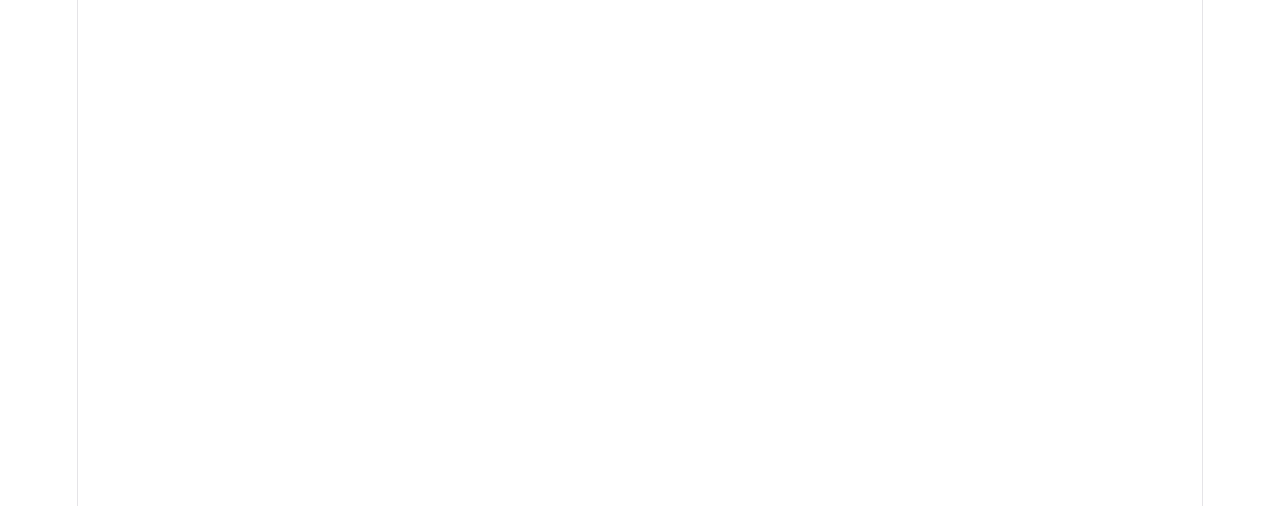
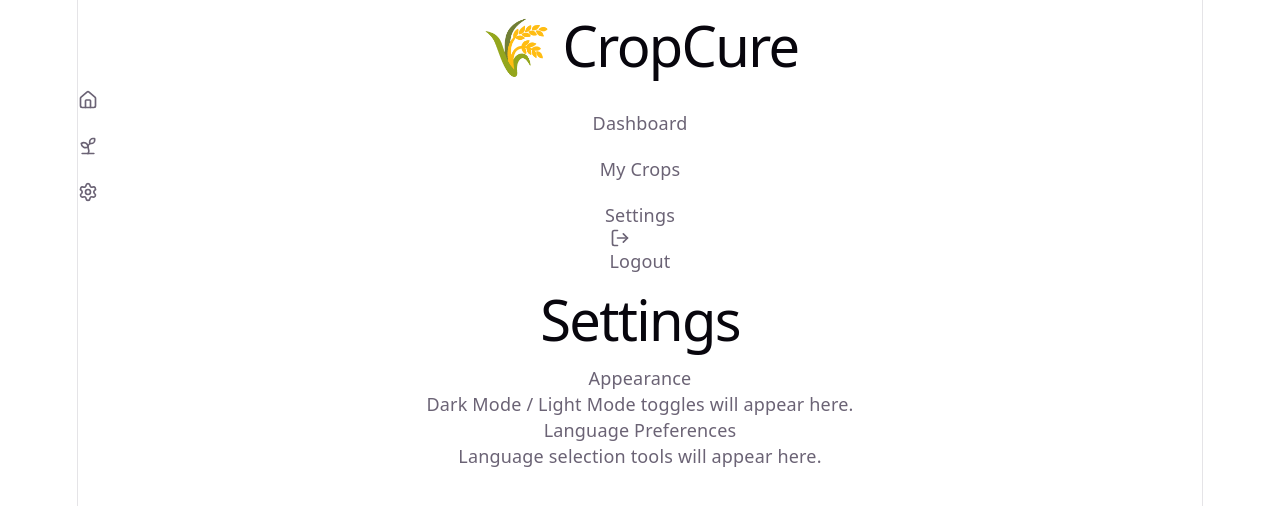
Before and after one commit to chaudhary-vasu1/Crop-Cure, a React app in the folder frontend/: page /settings in a window 1280 px wide. Before the commit this address had no page. Shown: the top 506 px of the page. Built offline with nearby package versions, Linux system fonts and the light colour scheme; sample sign-in values are in the browser's storage; the HTML template or start-up script is replaced by a standard one.

Commit message:
Add Crops and Settings pages and connect Sidebar routes

```diff
--- a/frontend/src/App.jsx
+++ b/frontend/src/App.jsx
@@ -7,6 +7,8 @@ import Login from './pages/Login';
 import Register from './pages/Register';
 import Layout from './components/Layout';
 import Dashboard from './pages/Dashboard';
+import Crops from './pages/Crops';       // ✅ IMPORTED NEW PAGE
+import Settings from './pages/Settings'; // ✅ IMPORTED NEW PAGE
 
 function App() {
     return (
@@ -29,7 +31,9 @@ function App() {
                         {/* The 'index' route loads Dashboard automatically at '/' */}
                         <Route index element={<Dashboard />} />
 
-                        {/* We will add more pages here in the next phase! */}
+                        {/* ✅ CONNECTED THE NEW PAGES */}
+                        <Route path="crops" element={<Crops />} />
+                        <Route path="settings" element={<Settings />} />
                     </Route>
                 </Routes>
             </Router>
--- /dev/null
+++ b/frontend/src/pages/Crops.jsx
@@ -0,0 +1,16 @@
+const Crops = () => {
+    return (
+        <div className="max-w-6xl mx-auto mt-8">
+            <h1 className="text-3xl font-bold text-gray-800 mb-6">My Crops</h1>
+
+            <div className="bg-white p-8 rounded-lg shadow-sm border border-gray-200">
+                <h2 className="text-xl font-semibold text-green-700 mb-4">Crop Management Dashboard</h2>
+                <p className="text-gray-600">
+                    Your detailed crop analytics, historical data, and industry-based tools will go here.
+                </p>
+            </div>
+        </div>
+    );
+};
+
+export default Crops;
--- /dev/null
+++ b/frontend/src/pages/Settings.jsx
@@ -0,0 +1,25 @@
+const Settings = () => {
+    return (
+        <div className="max-w-6xl mx-auto mt-8">
+            <h1 className="text-3xl font-bold text-gray-800 mb-6">Settings</h1>
+
+            <div className="bg-white p-8 rounded-lg shadow-sm border border-gray-200 space-y-6">
+
+                {/* Theme Section Placeholder */}
+                <div>
+                    <h3 className="text-lg font-bold text-gray-700 border-b pb-2 mb-4">Appearance</h3>
+                    <p className="text-gray-500">Dark Mode / Light Mode toggles will appear here.</p>
+                </div>
+
+                {/* Language Section Placeholder */}
+                <div>
+                    <h3 className="text-lg font-bold text-gray-700 border-b pb-2 mb-4">Language Preferences</h3>
+                    <p className="text-gray-500">Language selection tools will appear here.</p>
+                </div>
+
+            </div>
+        </div>
+    );
+};
+
+export default Settings;
```
